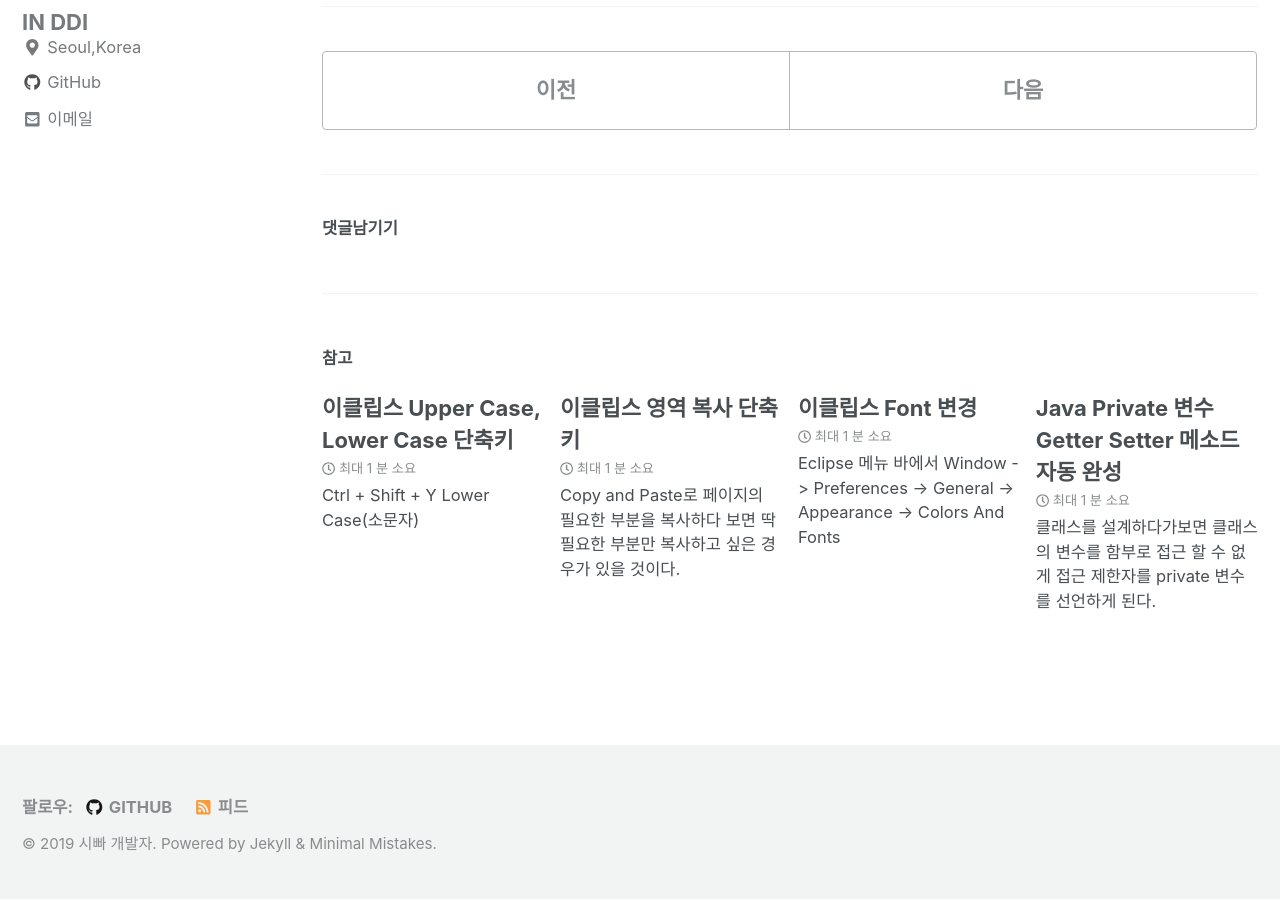
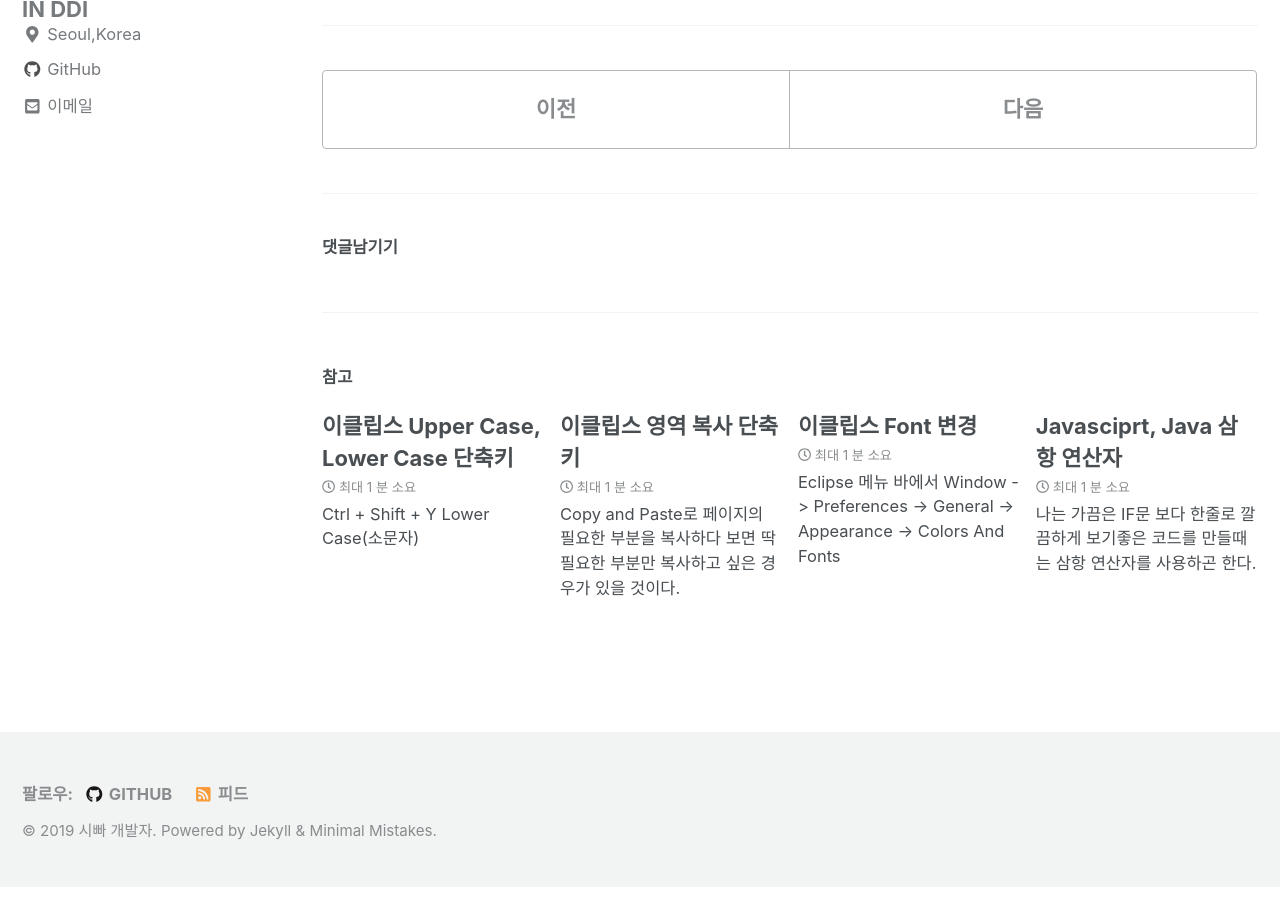
Before and after one commit to InSeok9068/inseok9068.github.io, a Jekyll site: the page built from _posts/javascript/2019-10-07-js-list-find.md, in a window 1280 px wide and 900 px high, scrolled down 1277 px. Built offline with Jekyll 4.4.1, drawn with Linux system fonts in a browser that asks for light colours; cached includes are drawn as plain includes; nearby versions of some CDN libraries; comment, search, counter and statistics services are not loaded; some of the changed text lies outside the part shown.

Commit message:
블로그 포스팅

````diff
--- /dev/null
+++ b/_posts/javascript/2019-10-07-js-conditional-expressions.md
@@ -0,0 +1,20 @@
+---
+title: "Javasciprt, Java 삼항 연산자"
+categories:
+  - javasciprt
+  - java
+---
+
+나는 가끔은 IF문 보다 한줄로 깔끔하게 보기좋은 코드를 만들때는 삼항 연산자를 사용하곤 한다.
+
+사용법은 다음과 같다.
+
+``` javascript
+const isTrue = true;
+
+const result = (isTrue) ? "진실":"거짓";
+
+console.log(result) // 진실
+```
+
+자바와 자바스크립트 둘다 문법은 다르지 않다.
--- a/_posts/javascript/2019-10-07-js-list-find.md
+++ b/_posts/javascript/2019-10-07-js-list-find.md
@@ -8,7 +8,7 @@ Javascript에는 List 요소가 검색으로는 Includes, indexOf 두가지가
 
 ### 변수 선언
 
-``` javasciprt
+``` javascript
 const list = ['1','2','3']
 ```
 
````
Also changed, not shown: _posts/javascript/2019-10-07-js-variable.md (added, +55 -0 lines).
